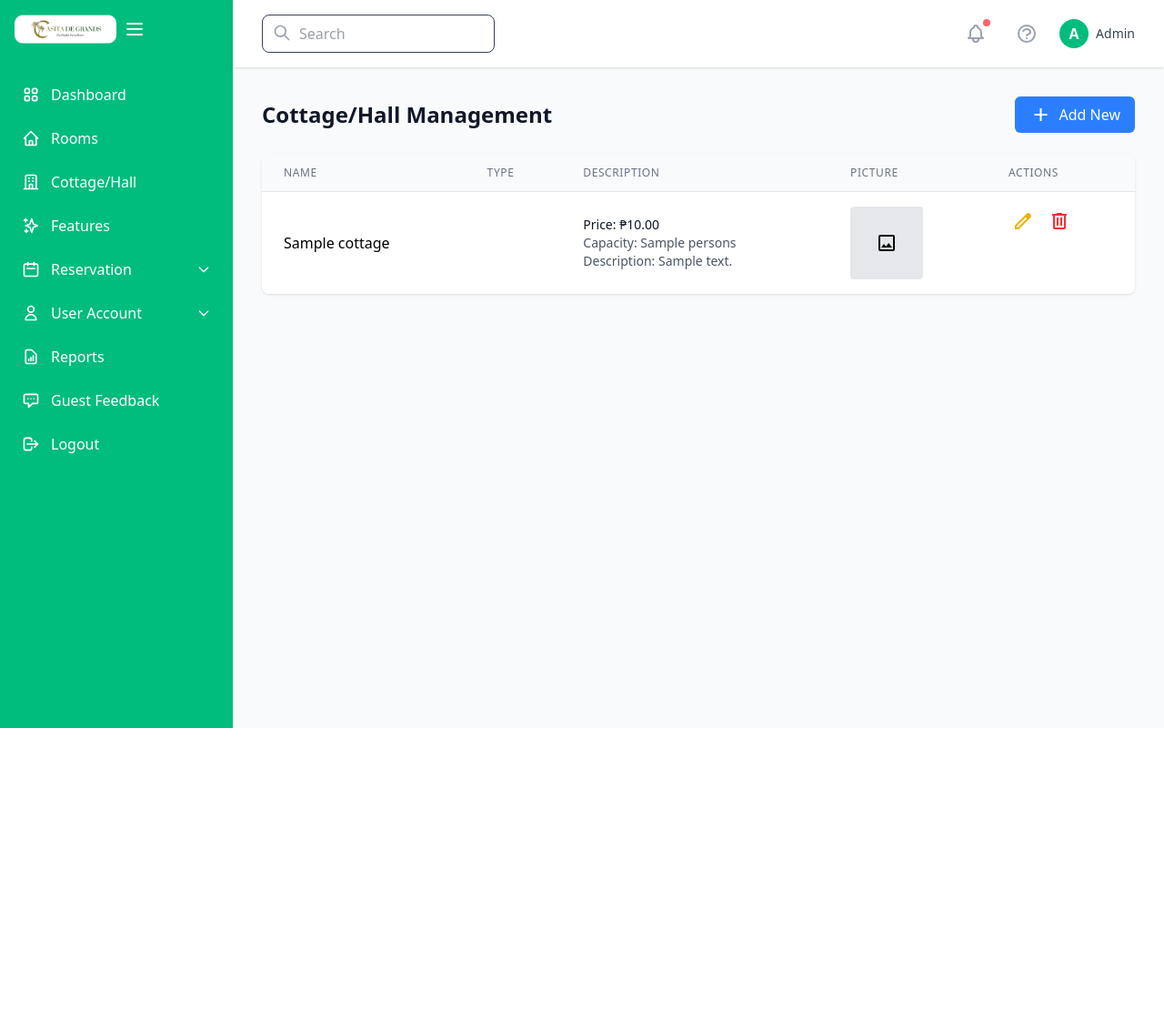
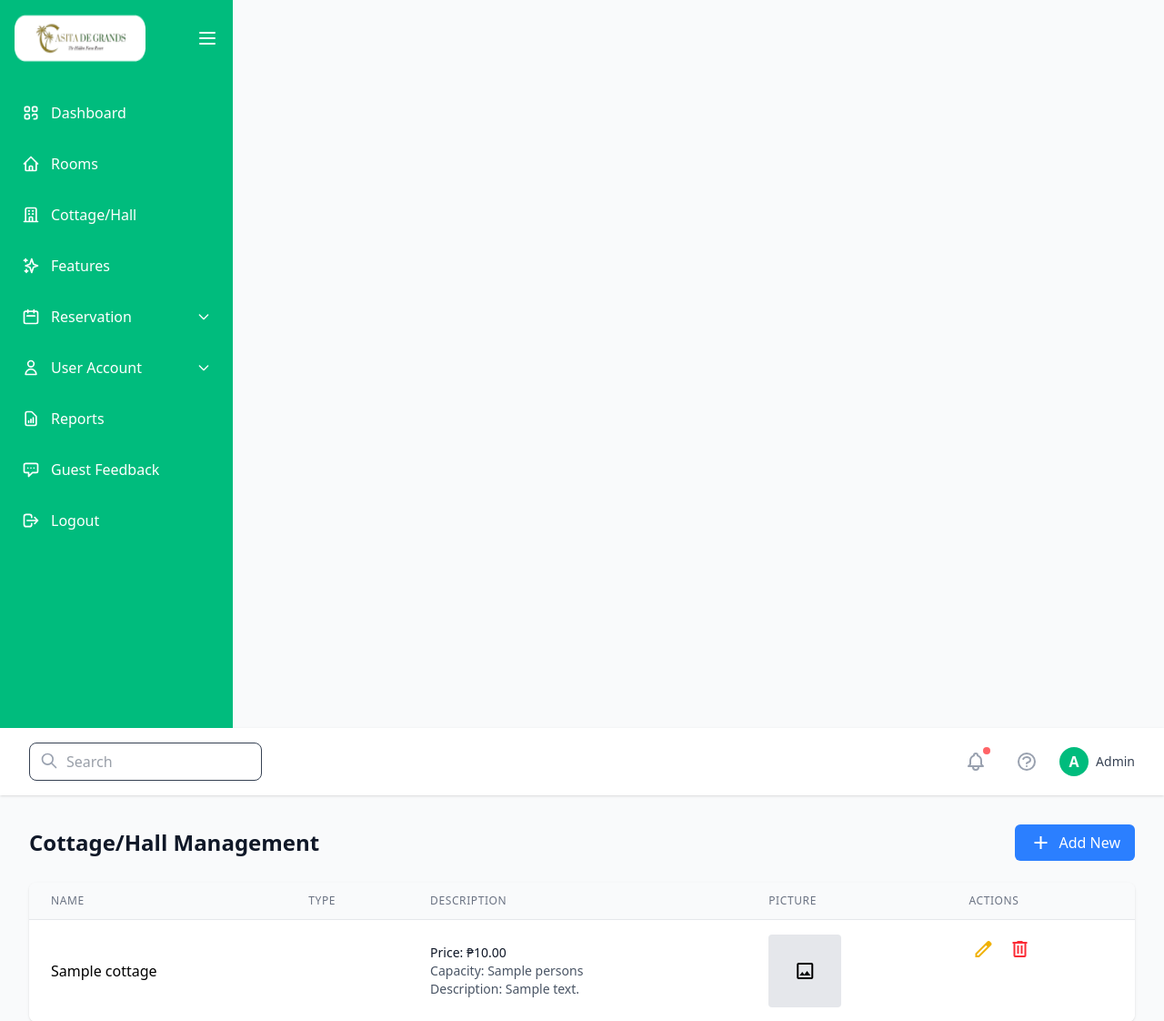
Before and after one commit to mrJay090903/Online-Resort-Management, a PHP site: page /admin/cottage.php in a window 1280 px wide. Shown: the top 1122 px of the page at 91% size. Before the commit the page ends 800 px from the top, so only its background shows below. Run offline with PHP 8.4, Linux system fonts and the light colour scheme; tables that the repository leaves empty or names only in its code hold one stand-in row (values such as "Sample post"); some libraries are stand-ins or nearby versions.

Commit message:
Update sidebar.php
-resizing the casita logo
-add shrinking feature for the sidebar

```diff
--- a/admin/components/sidebar.php
+++ b/admin/components/sidebar.php
@@ -11,12 +11,14 @@
   }
   </style>
 </head>
-<div class="w-64 min-h-screen bg-emerald-500 text-white">
-  <!-- Logo section -->
-  <div class="p-4 flex items-center space-x-2">
-    <img src="/Online-Resort-Management/admin/assets/logos.png" alt="Logo" class="h-8">
 
-    <button class="text-white">
+<body>
+  <div x-data="{ open: true }" class="flex">
+    <!-- Sidebar -->
+    <div :class="open ? 'w-64' : 'w-16'" class="min-h-screen bg-emerald-500 text-white transition-all duration-300">
+      <div class="p-4 flex items-center justify-between">
+        <img src="/Online-Resort-Management/admin/assets/logos.png" alt="Logo" class="w-36 h-13" x-show="open" x-cloak>
+        <button @click="open = !open" class="text-white">
           <svg xmlns="http://www.w3.org/2000/svg" class="h-6 w-6" fill="none" viewBox="0 0 24 24" stroke="currentColor">
             <path stroke-linecap="round" stroke-linejoin="round" stroke-width="2" d="M4 6h16M4 12h16M4 18h16" />
           </svg>
@@ -24,128 +26,116 @@
       </div>
 
       <!-- Navigation Links -->
-  <nav class="mt-4">
-    <a href="dashboard.php" class="flex items-center px-6 py-3 text-white hover:bg-emerald-600">
-      <svg xmlns="http://www.w3.org/2000/svg" class="h-5 w-5 mr-3" fill="none" viewBox="0 0 24 24"
-        stroke="currentColor">
+      <nav class="mt-4 space-y-2">
+
+        <a href="dashboard.php" class="flex items-center px-6 py-3 text-white hover:bg-emerald-600" :class="{'justify-center': !open}">
+          <svg xmlns="http://www.w3.org/2000/svg" class="h-5 w-5" fill="none" viewBox="0 0 24 24" stroke="currentColor">
             <path stroke-linecap="round" stroke-linejoin="round" stroke-width="2"
-          d="M4 6a2 2 0 012-2h2a2 2 0 012 2v2a2 2 0 01-2 2H6a2 2 0 01-2-2V6zM14 6a2 2 0 012-2h2a2 2 0 012 2v2a2 2 0 01-2 2h-2a2 2 0 01-2-2V6zM4 16a2 2 0 012-2h2a2 2 0 012 2v2a2 2 0 01-2 2H6a2 2 0 01-2-2v-2zM14 16a2 2 0 012-2h2a2 2 0 012 2v2a2 2 0 01-2 2h-2a2 2 0 01-2-2v-2z" />
+              d="M4 6a2 2 0 012-2h2a2 2 0 012 2v2a2 2 0 01-2 2H6a2 2 0 01-2-2V6zM14 6a2 2 0 012-2h2a2 2 0 012 2v2a2 2 0 01-2 2h-2a2 2 0 01-2-2V6zM4 16a2 2 0 012-2h2a2 2 0 012 2v2a2 2 0 01-2 2H6a2 2 0 01-2-2v-2zM14 16a2 2 0 012-2h2a2 2 0 012 2v2a2 2 0 01-2 2h-2a2 2 01-2-2v-2z" />
           </svg>
-      Dashboard
+          <span x-show="open" x-cloak class="ml-3">Dashboard</span>
         </a>
 
-    <a href="rooms.php" class="flex items-center px-6 py-3 text-white hover:bg-emerald-600">
-      <svg xmlns="http://www.w3.org/2000/svg" class="h-5 w-5 mr-3" fill="none" viewBox="0 0 24 24"
-        stroke="currentColor">
+        <a href="rooms.php" class="flex items-center px-6 py-3 text-white hover:bg-emerald-600" :class="{'justify-center': !open}">
+          <svg xmlns="http://www.w3.org/2000/svg" class="h-5 w-5" fill="none" viewBox="0 0 24 24" stroke="currentColor">
             <path stroke-linecap="round" stroke-linejoin="round" stroke-width="2"
               d="M3 12l2-2m0 0l7-7 7 7M5 10v10a1 1 0 001 1h3m10-11l2 2m-2-2v10a1 1 0 01-1 1h-3m-6 0a1 1 0 001-1v-4a1 1 0 011-1h2a1 1 0 011 1v4a1 1 0 001 1m-6 0h6" />
           </svg>
-      Rooms
+          <span x-show="open" x-cloak class="ml-3">Rooms</span>
         </a>
 
-    <a href="cottage.php" class="flex items-center px-6 py-3 text-white hover:bg-emerald-600">
-      <svg xmlns="http://www.w3.org/2000/svg" class="h-5 w-5 mr-3" fill="none" viewBox="0 0 24 24"
-        stroke="currentColor">
+        <a href="cottage.php" class="flex items-center px-6 py-3 text-white hover:bg-emerald-600" :class="{'justify-center': !open}">
+          <svg xmlns="http://www.w3.org/2000/svg" class="h-5 w-5" fill="none" viewBox="0 0 24 24" stroke="currentColor">
             <path stroke-linecap="round" stroke-linejoin="round" stroke-width="2"
               d="M19 21V5a2 2 0 00-2-2H7a2 2 0 00-2 2v16m14 0h2m-2 0h-5m-9 0H3m2 0h5M9 7h1m-1 4h1m4-4h1m-1 4h1m-5 10v-5a1 1 0 011-1h2a1 1 0 011 1v5m-4 0h4" />
           </svg>
-      Cottage/Hall
+          <span x-show="open" x-cloak class="ml-3">Cottage/Hall</span>
         </a>
 
-    <a href="features.php" class="flex items-center px-6 py-3 text-white hover:bg-emerald-600">
-      <svg xmlns="http://www.w3.org/2000/svg" class="h-5 w-5 mr-3" fill="none" viewBox="0 0 24 24"
-        stroke="currentColor">
+        <a href="features.php" class="flex items-center px-6 py-3 text-white hover:bg-emerald-600" :class="{'justify-center': !open}">
+          <svg xmlns="http://www.w3.org/2000/svg" class="h-5 w-5" fill="none" viewBox="0 0 24 24" stroke="currentColor">
             <path stroke-linecap="round" stroke-linejoin="round" stroke-width="2"
               d="M5 3v4M3 5h4M6 17v4m-2-2h4m5-16l2.286 6.857L21 12l-5.714 2.143L13 21l-2.286-6.857L5 12l5.714-2.143L13 3z" />
           </svg>
-      Features
+          <span x-show="open" x-cloak class="ml-3">Features</span>
         </a>
 
-    <div class="relative" x-data="{ open: false }">
-      <button @click="open = !open" class="flex items-center w-full px-6 py-3 text-white hover:bg-emerald-600">
-        <svg xmlns="http://www.w3.org/2000/svg" class="h-5 w-5 mr-3" fill="none" viewBox="0 0 24 24"
-          stroke="currentColor">
+        <!-- Reservation Dropdown -->
+        <div class="relative" x-data="{ dropdownOpen: false }">
+          <button @click="dropdownOpen = !dropdownOpen" class="flex items-center w-full px-6 py-3 hover:bg-emerald-600" :class="{'justify-center': !open}">
+            <svg xmlns="http://www.w3.org/2000/svg" class="h-5 w-5" fill="none" viewBox="0 0 24 24" stroke="currentColor">
               <path stroke-linecap="round" stroke-linejoin="round" stroke-width="2"
                 d="M8 7V3m8 4V3m-9 8h10M5 21h14a2 2 0 002-2V7a2 2 0 00-2-2H5a2 2 0 00-2 2v12a2 2 0 002 2z" />
             </svg>
-        Reservation
+            <span x-show="open" x-cloak class="ml-3">Reservation</span>
             <svg xmlns="http://www.w3.org/2000/svg" class="h-4 w-4 ml-auto transition-transform duration-200"
-          :class="{ 'rotate-180': open }" fill="none" viewBox="0 0 24 24" stroke="currentColor">
+              :class="{ 'rotate-180': dropdownOpen, 'hidden': !open }" fill="none" viewBox="0 0 24 24" stroke="currentColor">
               <path stroke-linecap="round" stroke-linejoin="round" stroke-width="2" d="M19 9l-7 7-7-7" />
             </svg>
           </button>
 
-      <div x-show="open" x-transition:enter="transition ease-out duration-100"
-        x-transition:enter-start="transform opacity-0 scale-95" x-transition:enter-end="transform opacity-100 scale-100"
-        x-transition:leave="transition ease-in duration-75" x-transition:leave-start="transform opacity-100 scale-100"
-        x-transition:leave-end="transform opacity-0 scale-95" class="pl-11">
-        <a href="new_reservation.php" class="flex items-center px-6 py-2 text-white hover:bg-emerald-600">Status</a>
-        <a href="reservation_list.php" class="flex items-center px-6 py-2 text-white hover:bg-emerald-600">Pending</a>
-        <a href="reservation_list.php" class="flex items-center px-6 py-2 text-white hover:bg-emerald-600">Reserved</a>
-        <a href="reservation_list.php" class="flex items-center px-6 py-2 text-white hover:bg-emerald-600">Fullpaid</a>
-        <a href="reservation_list.php"
-          class="flex items-center px-6 py-2 text-white hover:bg-emerald-600">Reschedule</a>
-
+          <div x-show="dropdownOpen" x-cloak x-transition
+            class="pl-11" :class="{'pl-0': !open}">
+            <a href="new_reservation.php" class="block px-6 py-2 hover:bg-emerald-600">Status</a>
+            <a href="reservation_list.php" class="block px-6 py-2 hover:bg-emerald-600">Pending</a>
+            <a href="reservation_list.php" class="block px-6 py-2 hover:bg-emerald-600">Reserved</a>
+            <a href="reservation_list.php" class="block px-6 py-2 hover:bg-emerald-600">Fullpaid</a>
+            <a href="reservation_list.php" class="block px-6 py-2 hover:bg-emerald-600">Reschedule</a>
           </div>
         </div>
 
-
-
-    <div class="relative"
-      x-data="{ open: window.location.pathname.includes('customer_account.php') || window.location.pathname.includes('staff_account.php') }">
-      <button @click="open = !open" class="flex items-center w-full px-6 py-3 text-white hover:bg-emerald-600">
-        <svg xmlns="http://www.w3.org/2000/svg" class="h-5 w-5 mr-3" fill="none" viewBox="0 0 24 24"
-          stroke="currentColor">
+        <!-- User Account Dropdown -->
+        <div class="relative" x-data="{ dropdownOpen: window.location.pathname.includes('customer_account.php') || window.location.pathname.includes('staff_account.php') }">
+          <button @click="dropdownOpen = !dropdownOpen" class="flex items-center w-full px-6 py-3 hover:bg-emerald-600" :class="{'justify-center': !open}">
+            <svg xmlns="http://www.w3.org/2000/svg" class="h-5 w-5" fill="none" viewBox="0 0 24 24" stroke="currentColor">
               <path stroke-linecap="round" stroke-linejoin="round" stroke-width="2"
                 d="M16 7a4 4 0 11-8 0 4 4 0 018 0zM12 14a7 7 0 00-7 7h14a7 7 0 00-7-7z" />
             </svg>
-        User Account
+            <span x-show="open" x-cloak class="ml-3">User Account</span>
             <svg xmlns="http://www.w3.org/2000/svg" class="h-4 w-4 ml-auto transition-transform duration-200"
-          :class="{ 'rotate-180': open }" fill="none" viewBox="0 0 24 24" stroke="currentColor">
+              :class="{ 'rotate-180': dropdownOpen, 'hidden': !open }" fill="none" viewBox="0 0 24 24" stroke="currentColor">
               <path stroke-linecap="round" stroke-linejoin="round" stroke-width="2" d="M19 9l-7 7-7-7" />
             </svg>
           </button>
 
-      <div x-show="open" x-transition:enter="transition ease-out duration-100"
-        x-transition:enter-start="transform opacity-0 scale-95" x-transition:enter-end="transform opacity-100 scale-100"
-        x-transition:leave="transition ease-in duration-75" x-transition:leave-start="transform opacity-100 scale-100"
-        x-transition:leave-end="transform opacity-0 scale-95" class="pl-11">
-        <a href="customer_account.php" class="flex items-center px-6 py-2 text-white hover:bg-emerald-600"
-          <?php echo strpos($_SERVER['PHP_SELF'], 'customer_account.php') !== false ? 'bg-emerald-600' : ''; ?>">
+          <div x-show="dropdownOpen" x-cloak x-transition
+            class="pl-11" :class="{'pl-0': !open}">
+            <a href="customer_account.php"
+              class="block px-6 py-2 hover:bg-emerald-600 <?php echo strpos($_SERVER['PHP_SELF'], 'customer_account.php') !== false ? 'bg-emerald-600' : ''; ?>">
               Customer
             </a>
-        <a href="staff_account.php" class="flex items-center px-6 py-2 text-white hover:bg-emerald-600"
-          <?php echo strpos($_SERVER['PHP_SELF'], 'staff_account.php') !== false ? 'bg-emerald-600' : ''; ?>">
+            <a href="staff_account.php"
+              class="block px-6 py-2 hover:bg-emerald-600 <?php echo strpos($_SERVER['PHP_SELF'], 'staff_account.php') !== false ? 'bg-emerald-600' : ''; ?>">
               Staff
             </a>
           </div>
         </div>
 
-    <a href="reports.php" class="flex items-center px-6 py-3 text-white hover:bg-emerald-600">
-      <svg xmlns="http://www.w3.org/2000/svg" class="h-5 w-5 mr-3" fill="none" viewBox="0 0 24 24"
-        stroke="currentColor">
+        <a href="reports.php" class="flex items-center px-6 py-3 text-white hover:bg-emerald-600" :class="{'justify-center': !open}">
+          <svg xmlns="http://www.w3.org/2000/svg" class="h-5 w-5" fill="none" viewBox="0 0 24 24" stroke="currentColor">
             <path stroke-linecap="round" stroke-linejoin="round" stroke-width="2"
               d="M9 17v-2m3 2v-4m3 4v-6m2 10H7a2 2 0 01-2-2V5a2 2 0 012-2h5.586a1 1 0 01.707.293l5.414 5.414a1 1 0 01.293.707V19a2 2 0 01-2 2z" />
           </svg>
-      Reports
+          <span x-show="open" x-cloak class="ml-3">Reports</span>
         </a>
 
-    <a href="guest_feedback.php" class="flex items-center px-6 py-3 text-white hover:bg-emerald-600">
-      <svg xmlns="http://www.w3.org/2000/svg" class="h-5 w-5 mr-3" fill="none" viewBox="0 0 24 24"
-        stroke="currentColor">
+        <a href="guest_feedback.php" class="flex items-center px-6 py-3 text-white hover:bg-emerald-600" :class="{'justify-center': !open}">
+          <svg xmlns="http://www.w3.org/2000/svg" class="h-5 w-5" fill="none" viewBox="0 0 24 24" stroke="currentColor">
             <path stroke-linecap="round" stroke-linejoin="round" stroke-width="2"
               d="M8 10h.01M12 10h.01M16 10h.01M9 16H5a2 2 0 01-2-2V6a2 2 0 012-2h14a2 2 0 012 2v8a2 2 0 01-2 2h-5l-5 5v-5z" />
           </svg>
-      Guest Feedback
+          <span x-show="open" x-cloak class="ml-3">Guest Feedback</span>
         </a>
 
-    <a href="logout.php" class="flex items-center px-6 py-3 text-white hover:bg-emerald-600">
-      <svg xmlns="http://www.w3.org/2000/svg" class="h-5 w-5 mr-3" fill="none" viewBox="0 0 24 24"
-        stroke="currentColor">
+        <a href="logout.php" class="flex items-center px-6 py-3 text-white hover:bg-emerald-600" :class="{'justify-center': !open}">
+          <svg xmlns="http://www.w3.org/2000/svg" class="h-5 w-5" fill="none" viewBox="0 0 24 24" stroke="currentColor">
             <path stroke-linecap="round" stroke-linejoin="round" stroke-width="2"
               d="M17 16l4-4m0 0l-4-4m4 4H7m6 4v1a3 3 0 01-3 3H6a3 3 0 01-3-3V7a3 3 0 013-3h4a3 3 0 013 3v1" />
           </svg>
-      Logout
+          <span x-show="open" x-cloak class="ml-3">Logout</span>
         </a>
       </nav>
     </div>
+  </div>
+</body>
+</div>
```
Lines whose indentation alone changed are shown as unchanged.
